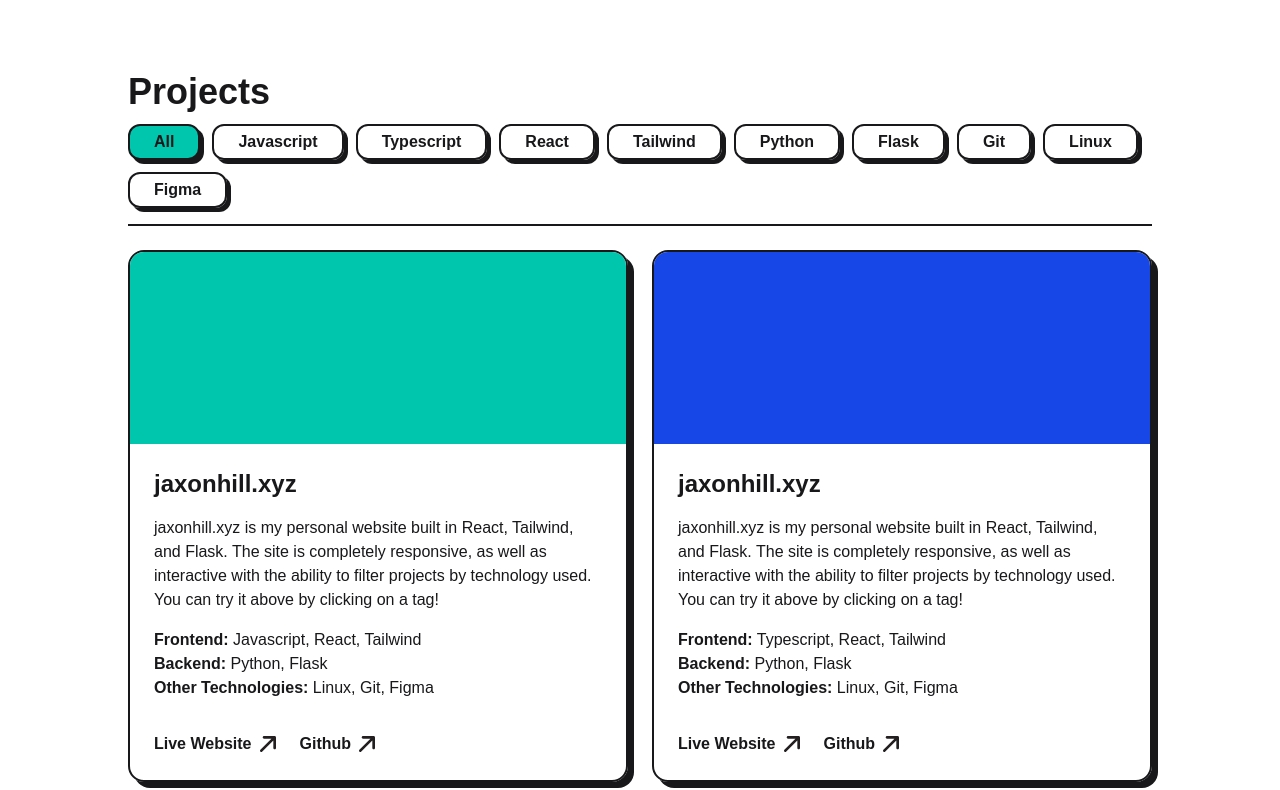
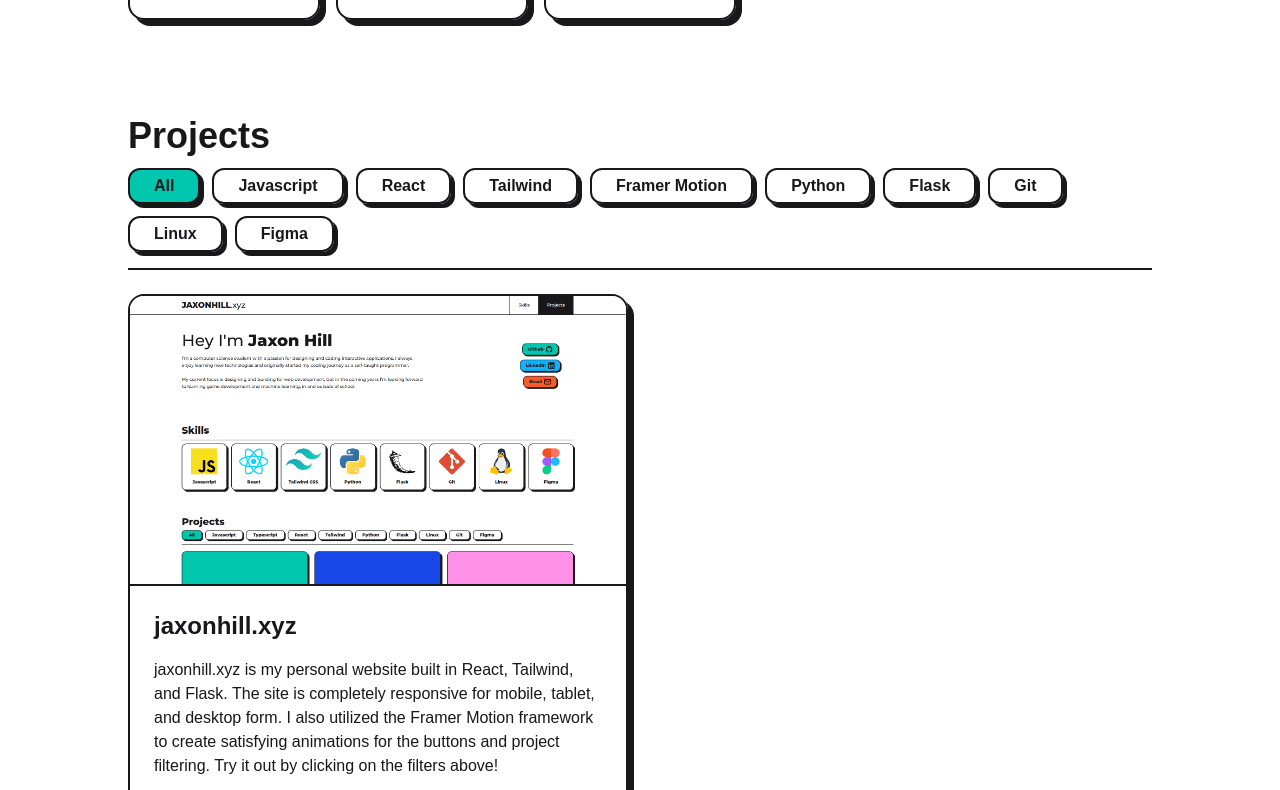
Before and after one commit to jaxonhill/personal-website, a React (Create React App) app in the folder website/: page / in a window 1280 px wide. Shown: the part 930-1720 px from the top of the page. Built offline with nearby package versions, Linux system fonts and the light colour scheme; the HTML template or start-up script is replaced by a standard one.

Commit message:
Add button hover and clicking animations

```diff
--- a/website/src/components/AboutButton.js
+++ b/website/src/components/AboutButton.js
@@ -1,12 +1,21 @@
 import React from 'react'
+import { motion } from "framer-motion"
 
 const AboutButton = ({ aboutButton }) => {
     return (
         <a href={aboutButton.href}>
-            <button className={`${aboutButton.bgColor} flex items-center py-2 px-5 gap-2 border-2 rounded-2xl border-zinc-900 shadow-neubrutalism-medium`}>
+            <motion.button
+                whileHover={{
+                    y: 2,
+                    x: 2,
+                    boxShadow: "2px 2px 0 0 rgba(24, 24, 27, 1.00)",
+                }}
+                whileTap={{ scale: 0.85 }}
+                className={`${aboutButton.bgColor} flex items-center py-2 px-5 gap-2 border-2 rounded-2xl border-zinc-900 shadow-neubrutalism-medium`}
+            >
                 <span className="font-extrabold">{aboutButton.name}</span>
                 <img src={aboutButton.svgPath} alt={aboutButton.name} />
-            </button>
+            </motion.button>
         </a>
     )
 }
--- a/website/src/components/HeadingSection.js
+++ b/website/src/components/HeadingSection.js
@@ -28,7 +28,7 @@ const HeadingSection = () => {
     ];
 
     return (
-        <div className="flex flex-col mb-24 xl:flex-row xl:justify-between xl:items-center xl:gap-2">
+        <div className="flex flex-col mb-24">
             <div>
                 <h1 className="text-6xl mb-6 max-w-sm md:max-w-none">Hey I'm <span className="font-extrabold">Jaxon Hill</span></h1>
                 <div className="mb-8 leading-relaxed md:max-w-4xl">
@@ -46,7 +46,7 @@ const HeadingSection = () => {
                     </p>
                 </div>
             </div>
-            <div className="flex gap-4 xl:flex-col xl:items-center xl:pr-12">
+            <div className="flex gap-4">
                 {aboutButtonArr.map((aboutButton, index) => <AboutButton key={index} aboutButton={aboutButton} />)}
             </div>
         </div>
--- a/website/src/components/ProjectCard.js
+++ b/website/src/components/ProjectCard.js
@@ -1,9 +1,8 @@
 import React from 'react'
-import { motion, AnimatePresence } from "framer-motion"
+import { motion } from "framer-motion"
 
 const ProjectCard = ({ project }) => {
     return (
-
         <motion.div key={project.id}
             layout
             initial={{ opacity: 0 }}
@@ -12,7 +11,7 @@ const ProjectCard = ({ project }) => {
             transition={{ duration: 0.5 }}
             className="flex flex-col border-2 rounded-2xl shadow-neubrutalism-large border-zinc-900 overflow-hidden"
         >
-            <div className={`w-full ${project.image} h-48`}></div>
+            <img className="block max-w-screen-2xl max-h-[864px] w-auto h-auto border-b-2 border-zinc-900" src={project.image} alt={project.name} />
             <div className="p-6">
                 <p className="mb-4 font-extrabold text-2xl">{project.name}</p>
                 <p className="mb-4">{project.info}</p>
@@ -24,18 +23,28 @@ const ProjectCard = ({ project }) => {
                     <span className="font-bold">Other Technologies:</span> {project.otherTech.join(", ")}
                 </p>
                 <div className="flex gap-6">
-                    <a className="flex gap-2 items-center" href={project.liveSiteLink}>
+                    <motion.a
+                        whileHover={{ scale: 1.10 }}
+                        whileTap={{ scale: 0.85 }}
+                        className="flex gap-2 items-center"
+                        href={project.liveSiteLink}
+                    >
                         <span className="font-bold">Live Website</span>
                         <i>
                             <img src="./svgs/arrow_svg.svg" alt="Arrow Link" />
                         </i>
-                    </a>
-                    <a className="flex gap-2 items-center" href={project.githubLink}>
+                    </motion.a>
+                    <motion.a
+                        whileHover={{ scale: 1.10 }}
+                        whileTap={{ scale: 0.85 }}
+                        className="flex gap-2 items-center"
+                        href={project.githubLink}
+                    >
                         <span className="font-bold">Github</span>
                         <i>
                             <img src="./svgs/arrow_svg.svg" alt="Arrow Link" />
                         </i>
-                    </a>
+                    </motion.a>
                 </div>
             </div>
         </motion.div>
--- a/website/src/components/ProjectSection.js
+++ b/website/src/components/ProjectSection.js
@@ -1,90 +1,21 @@
 import React, { useState, useEffect } from 'react'
 import ProjectTags from "./ProjectTags"
 import ProjectCard from "./ProjectCard"
-import { motion, AnimatePresence, AnimateSharedLayout } from "framer-motion";
+import { motion, AnimatePresence } from "framer-motion";
 
 const projects = [
     {
         "id": 1,
         "name": "jaxonhill.xyz",
         "info": "jaxonhill.xyz is my personal website built in React, Tailwind, \
-                 and Flask. The site is completely responsive, as well as interactive with \
-                 the ability to filter projects by technology used. You can try it above by \
-                 clicking on a tag!",
-        "image": "bg-cyan",
-        "frontendTech": ["Javascript", "React", "Tailwind"],
+                 and Flask. The site is completely responsive for mobile, tablet, \
+                 and desktop form. I also utilized the Framer Motion framework \
+                 to create satisfying animations for the buttons and project filtering. \
+                 Try it out by clicking on the filters above!",
+        "image": "./images/personal_site.png",
+        "frontendTech": ["Javascript", "React", "Tailwind", "Framer Motion"],
         "backendTech": ["Python", "Flask"],
         "otherTech": ["Linux", "Git", "Figma"],
-        "liveSiteLink": "#",
-        "githubLink": "#",
-    },
-    {
-        "id": 2,
-        "name": "jaxonhill.xyz",
-        "info": "jaxonhill.xyz is my personal website built in React, Tailwind, \
-                 and Flask. The site is completely responsive, as well as interactive with \
-                 the ability to filter projects by technology used. You can try it above by \
-                 clicking on a tag!",
-        "image": "bg-dark-blue",
-        "frontendTech": ["Typescript", "React", "Tailwind"],
-        "backendTech": ["Python", "Flask"],
-        "otherTech": ["Linux", "Git", "Figma"],
-        "liveSiteLink": "#",
-        "githubLink": "#",
-    },
-    {
-        "id": 3,
-        "name": "jaxonhill.xyz",
-        "info": "jaxonhill.xyz is my personal website built in React, Tailwind, \
-                 and Flask. The site is completely responsive, as well as interactive with \
-                 the ability to filter projects by technology used. You can try it above by \
-                 clicking on a tag!",
-        "image": "bg-bright-pink",
-        "frontendTech": ["Typescript", "React", "Tailwind"],
-        "backendTech": ["Python", "Flask"],
-        "otherTech": ["Linux", "Git", "Figma"],
-        "liveSiteLink": "#",
-        "githubLink": "#",
-    },
-    {
-        "id": 4,
-        "name": "jaxonhill.xyz",
-        "info": "jaxonhill.xyz is my personal website built in React, Tailwind, \
-                 and Flask. The site is completely responsive, as well as interactive with \
-                 the ability to filter projects by technology used. You can try it above by \
-                 clicking on a tag!",
-        "image": "bg-gold",
-        "frontendTech": ["Typescript", "React"],
-        "backendTech": ["Python", "Flask"],
-        "otherTech": ["Linux", "Git"],
-        "liveSiteLink": "#",
-        "githubLink": "#",
-    },
-    {
-        "id": 5,
-        "name": "jaxonhill.xyz",
-        "info": "jaxonhill.xyz is my personal website built in React, Tailwind, \
-                 and Flask. The site is completely responsive, as well as interactive with \
-                 the ability to filter projects by technology used. You can try it above by \
-                 clicking on a tag!",
-        "image": "bg-bright-orange",
-        "frontendTech": ["None"],
-        "backendTech": ["Python"],
-        "otherTech": ["Git"],
-        "liveSiteLink": "#",
-        "githubLink": "#",
-    },
-    {
-        "id": 6,
-        "name": "jaxonhill.xyz",
-        "info": "jaxonhill.xyz is my personal website built in React, Tailwind, \
-                 and Flask. The site is completely responsive, as well as interactive with \
-                 the ability to filter projects by technology used. You can try it above by \
-                 clicking on a tag!",
-        "image": "bg-cyan",
-        "frontendTech": ["Tailwind"],
-        "backendTech": ["Python"],
-        "otherTech": ["Figma"],
         "liveSiteLink": "#",
         "githubLink": "#",
     },
@@ -92,9 +23,9 @@ const projects = [
 
 const tags = [
     { "name": "Javascript", "bgColor": "bg-gold" },
-    { "name": "Typescript", "bgColor": "bg-dark-blue" },
     { "name": "React", "bgColor": "bg-light-blue" },
     { "name": "Tailwind", "bgColor": "bg-cyan" },
+    { "name": "Framer Motion", "bgColor": "bg-purple" },
     { "name": "Python", "bgColor": "bg-gold" },
     { "name": "Flask", "bgColor": "bg-green" },
     { "name": "Git", "bgColor": "bg-bright-orange" },
--- a/website/src/components/ProjectTagButton.js
+++ b/website/src/components/ProjectTagButton.js
@@ -1,8 +1,20 @@
 import React from 'react'
+import { motion } from "framer-motion"
 
 const ProjectTagButton = ({ tag, handleSelect, selectedTags, baseStyles }) => {
     return (
-        <button onClick={() => handleSelect(tag.name)} className={selectedTags.includes(tag.name) ? baseStyles + tag.bgColor : baseStyles}>{tag.name}</button>
+        <motion.button
+            whileHover={{
+                y: 2,
+                x: 2,
+                boxShadow: "2px 2px 0 0 rgba(24, 24, 27, 1.00)",
+            }}
+            whileTap={{ scale: 0.85 }}
+            onClick={() => handleSelect(tag.name)}
+            className={selectedTags.includes(tag.name) ? baseStyles + tag.bgColor : baseStyles}
+        >
+            {tag.name}
+        </motion.button>
     )
 }
 
--- a/website/src/components/ProjectTags.js
+++ b/website/src/components/ProjectTags.js
@@ -1,12 +1,24 @@
 import React from 'react'
 import ProjectTagButton from "./ProjectTagButton"
+import { motion } from "framer-motion";
 
 const baseStyles = "font-extrabold px-6 py-1 border-2 border-zinc-900 rounded-xl shadow-neubrutalism-medium ";
 
 const ProjectTags = ({ tags, handleSelect, selectedTags }) => {
     return (
         <div className="w-full flex flex-wrap gap-x-3 gap-y-3 mb-6 pb-4 border-b-2 border-zinc-900">
-            <button onClick={() => handleSelect("All")} className={selectedTags.length === 0 ? baseStyles + "bg-cyan" : baseStyles}>All</button>
+            <motion.button
+                whileHover={{
+                    y: 2,
+                    x: 2,
+                    boxShadow: "2px 2px 0 0 rgba(24, 24, 27, 1.00)",
+                }}
+                whileTap={{ scale: 0.85 }}
+                onClick={() => handleSelect("All")}
+                className={selectedTags.length === 0 ? baseStyles + "bg-cyan" : baseStyles}
+            >
+                All
+            </motion.button>
             {tags.map((tag, index) => {
                 return <ProjectTagButton key={index} tag={tag} handleSelect={handleSelect} selectedTags={selectedTags} baseStyles={baseStyles} />
             })}
--- a/website/tailwind.config.js
+++ b/website/tailwind.config.js
@@ -16,7 +16,8 @@ module.exports = {
         "gold": "#FDBE11",
         "bright-pink": "#FF90E8",
         "light-blue": "#0FB2F9",
-        "green": "#A9FF99",
+        "green": "#03C04A",
+        "purple": "#BE00FE",
       },
     },
     boxShadow: {
```
